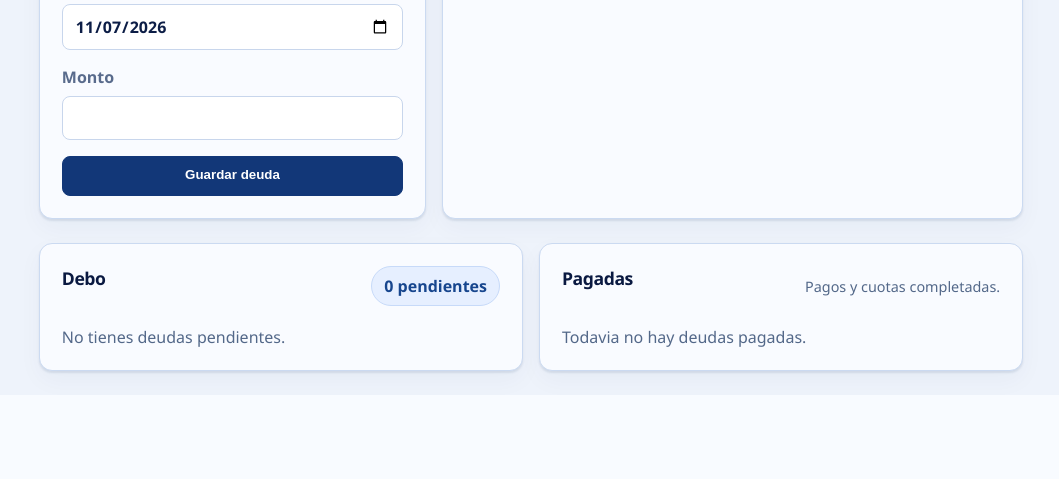
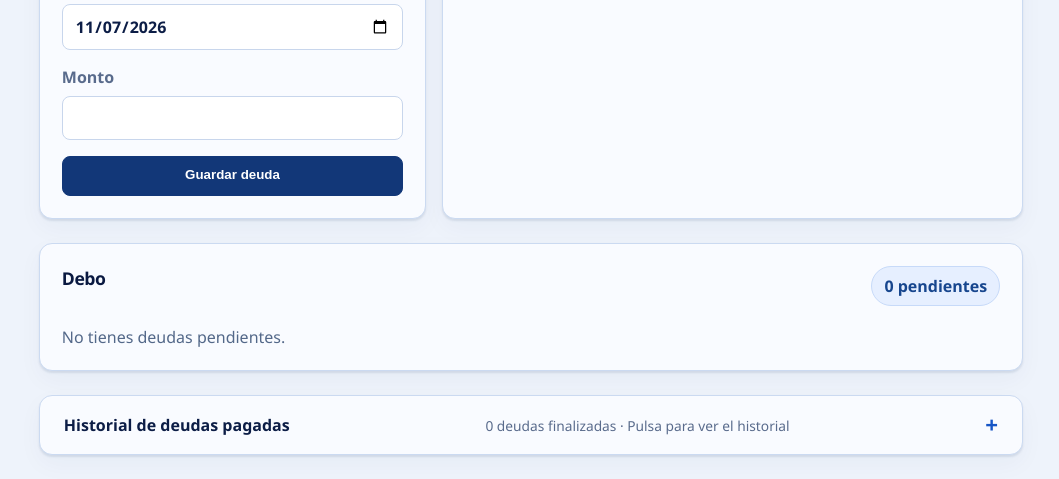
Before and after one commit to dani14alexander-droid/Finanzas, a Flask app: page /deudas in a window 1280 px wide. Shown: the part 835-1314 px from the top of the page, without its empty margins (221-1280 px from the left). Before the commit the page ends 1221 px from the top, so only its background shows below. Run offline with Flask 3, Linux system fonts and the light colour scheme; some libraries are stand-ins or nearby versions.

Commit message:
Add collapsible paid debt history

```diff
--- a/app.py
+++ b/app.py
@@ -3599,7 +3599,11 @@ def deudas():
             else item["saldo"]
         )
     pendientes = [item for item in deudas_lista if item["estado"] != "Pagada"]
-    pagadas = [item for item in deudas_lista if item["estado"] == "Pagada"]
+    pagadas = sorted(
+        (item for item in deudas_lista if item["estado"] == "Pagada"),
+        key=lambda item: (item.get("fecha_pago") or item.get("fecha") or "", item["id"]),
+        reverse=True,
+    )
     me_deben = [item for item in pendientes if item["tipo"] == "Me deben"]
     debo = [item for item in pendientes if item["tipo"] == "Debo"]
     total_me_deben = sum(item["saldo"] for item in me_deben)
--- a/static/styles.css
+++ b/static/styles.css
@@ -133,6 +133,10 @@ nav a[aria-current="page"] {
 
 .recovery-panel > .empty {
   padding: 0 24px 20px;
+}
+
+.debt-history .paid-debt-list {
+  padding: 8px 24px 16px;
 }
 
 .container {
--- a/templates/deudas.html
+++ b/templates/deudas.html
@@ -5,7 +5,7 @@
     <meta name="viewport" content="width=device-width, initial-scale=1">
     <title>Deudas</title>
     <link rel="manifest" href="{{ url_for('static', filename='manifest.json') }}">
-    <link rel="stylesheet" href="{{ url_for('static', filename='styles.css', v='20261107-3') }}">
+    <link rel="stylesheet" href="{{ url_for('static', filename='styles.css', v='20261107-4') }}">
   </head>
   <body>
     {% include "_navigation.html" %}
@@ -116,8 +116,7 @@
         </article>
       </section>
 
-      <section class="columns two-columns section-gap">
-        <article class="panel">
+      <section class="panel section-gap">
         <div class="panel-header">
           <h2>Debo</h2>
           <span class="kpi-pill">{{ debo|length }} pendiente{{ '' if debo|length == 1 else 's' }}</span>
@@ -125,21 +124,21 @@
         {% with items=debo, empty='No tienes deudas pendientes.' %}
           {% include "_lista_deudas.html" %}
         {% endwith %}
-        </article>
+      </section>
 
-        <article class="panel">
-          <div class="panel-header">
-            <h2>Pagadas</h2>
-            <span class="hint-inline">Pagos y cuotas completadas.</span>
-          </div>
+      <details class="panel section-gap recovery-panel debt-history">
+        <summary>
+          <span>Historial de deudas pagadas</span>
+          <small>{{ pagadas|length }} deuda{{ '' if pagadas|length == 1 else 's' }} finalizada{{ '' if pagadas|length == 1 else 's' }} · Pulsa para ver el historial</small>
+        </summary>
           {% if pagadas %}
             <ul class="movement-list paid-debt-list">
-              {% for item in pagadas[:6] %}
+              {% for item in pagadas %}
                 <li>
                   <div>
                     <strong>{{ item.persona }}</strong>
                     <span>
-                      {{ item.tipo }} · {{ item.fecha_pago }} · {{ item.descripcion or "Sin descripcion" }}
+                      {{ item.tipo }} · {{ item.categoria }} · {{ item.fecha_pago|fecha_corta if item.fecha_pago else 'Fecha de pago no registrada' }} · {{ item.descripcion or "Sin descripción" }}
                       {% if item.modalidad == 'Cuotas' %} · {{ item.cuotas_pagadas }}/{{ item.cuotas_total }} cuotas{% endif %}
                     </span>
                   </div>
@@ -151,10 +150,9 @@
               {% endfor %}
             </ul>
           {% else %}
-            <p class="empty">Todavia no hay deudas pagadas.</p>
+            <p class="empty">Todavía no hay deudas pagadas.</p>
           {% endif %}
-        </article>
-      </section>
+      </details>
     </main>
 
     <script src="{{ url_for('static', filename='app.js', v='20261107-3') }}"></script>
```
Lines whose indentation alone changed are shown as unchanged.
